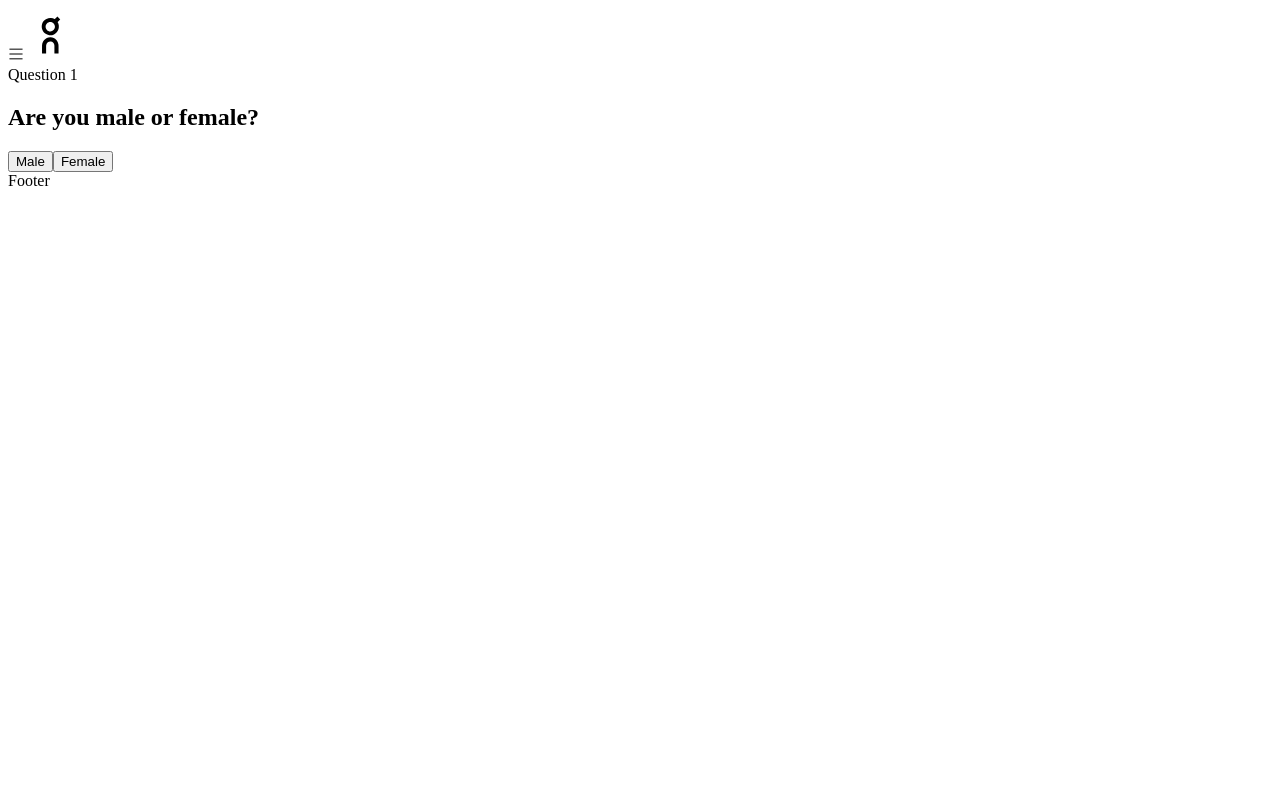
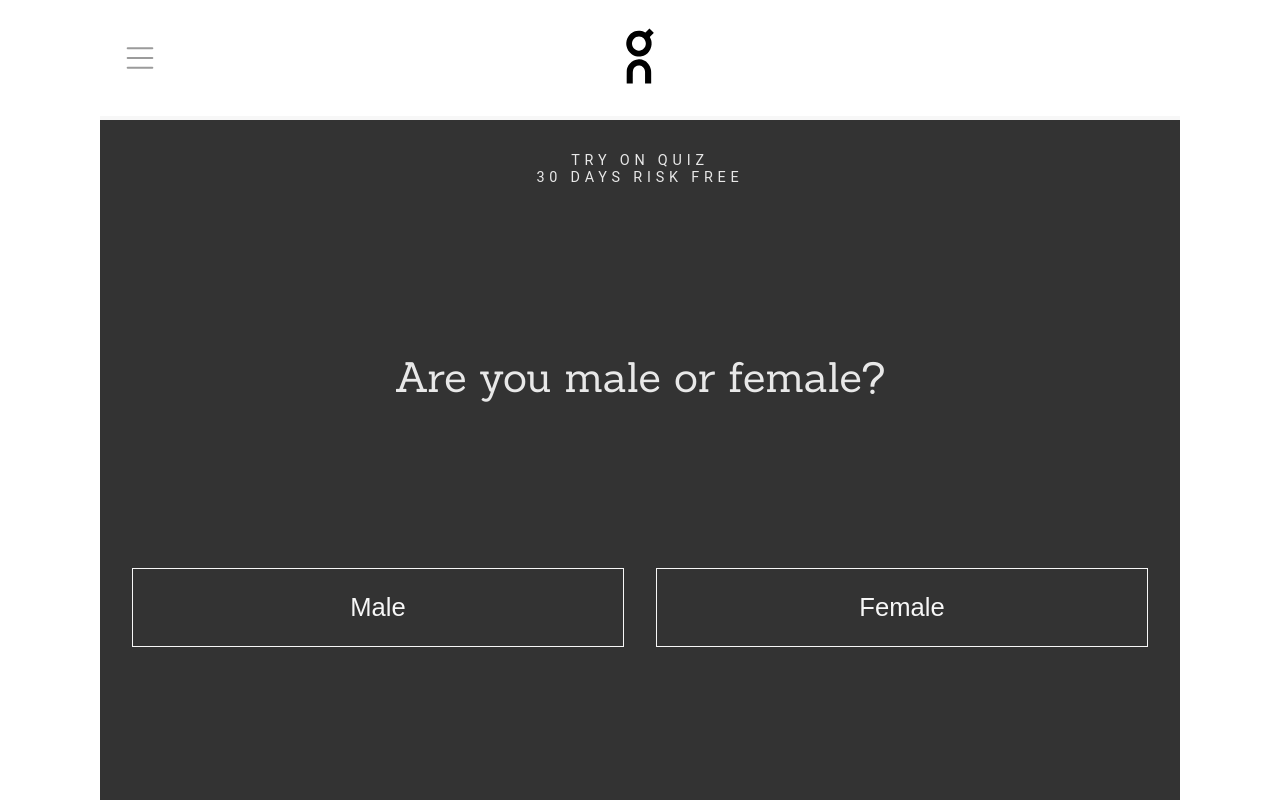
Before and after one commit to yixuanwu4/on-quiz, a Vue app: page /quiz/0 in a window 1280 px wide. Built offline with nearby package versions, Linux system fonts and the light colour scheme; the HTML template or start-up script is replaced by a standard one.

Commit message:
6 add styles (#21)
* chore: add styles

* chore: style result page

* feat: persist in the local storage

```diff
--- a/package.json
+++ b/package.json
@@ -17,6 +17,7 @@
     "format": "prettier --write --experimental-cli src/"
   },
   "dependencies": {
+    "@fontsource/sanchez": "^5.2.8",
     "vue": "^3.5.40",
     "vue-router": "^5.2.0"
   },
--- a/src/App.vue
+++ b/src/App.vue
@@ -5,11 +5,51 @@
 </script>
 
 <template>
-  <header><IconBurger /><IconBrand /></header>
+  <header>
+    <div id="burger">
+      <IconBurger />
+    </div>
+    <div id="brand">
+      <a href="/"><IconBrand /></a>
+    </div>
+  </header>
 
   <RouterView />
-
-  <footer>Footer</footer>
 </template>
 
-<style scoped></style>
+<style scoped>
+header {
+  display: flex;
+  align-items: center;
+  background-color: var(--color-header-background);
+  padding: 1rem;
+  border-block-end: 4px solid var(--color-white-background);
+
+  #burger {
+    display: flex;
+    align-items: center;
+    justify-content: center;
+    width: 3rem;
+
+    svg {
+      width: 2rem;
+      height: 2rem;
+      color: var(--color-gray-text);
+    }
+  }
+
+  #brand {
+    display: flex;
+    align-items: center;
+    justify-content: center;
+    flex: 1;
+    margin-inline-start: -3rem;
+
+    svg {
+      height: 5rem;
+      width: auto;
+      color: var(--color-black-button);
+    }
+  }
+}
+</style>
--- a/src/assets/base.css
+++ b/src/assets/base.css
@@ -1,53 +1,16 @@
-/* color palette from <https://github.com/vuejs/theme> */
 :root {
-  --vt-c-white: #ffffff;
-  --vt-c-white-soft: #f8f8f8;
-  --vt-c-white-mute: #f2f2f2;
+  --color-primary: #3C6473;
+  --color-black-background: #333333;
+  --color-white-background: #F7F7F7;
+  --color-header-background: #FFFFFF;
+  --color-black-button: #000000;
+  --color-gray-button-shade: #747474;
+  --color-black-text: #313131;
+  --color-white-text: #E8E8E8;
+  --color-gray-text: #9B9B9B;
 
-  --vt-c-black: #181818;
-  --vt-c-black-soft: #222222;
-  --vt-c-black-mute: #282828;
-
-  --vt-c-indigo: #2c3e50;
-
-  --vt-c-divider-light-1: rgba(60, 60, 60, 0.29);
-  --vt-c-divider-light-2: rgba(60, 60, 60, 0.12);
-  --vt-c-divider-dark-1: rgba(84, 84, 84, 0.65);
-  --vt-c-divider-dark-2: rgba(84, 84, 84, 0.48);
-
-  --vt-c-text-light-1: var(--vt-c-indigo);
-  --vt-c-text-light-2: rgba(60, 60, 60, 0.66);
-  --vt-c-text-dark-1: var(--vt-c-white);
-  --vt-c-text-dark-2: rgba(235, 235, 235, 0.64);
-}
-
-/* semantic color variables for this project */
-:root {
-  --color-background: var(--vt-c-white);
-  --color-background-soft: var(--vt-c-white-soft);
-  --color-background-mute: var(--vt-c-white-mute);
-
-  --color-border: var(--vt-c-divider-light-2);
-  --color-border-hover: var(--vt-c-divider-light-1);
-
-  --color-heading: var(--vt-c-text-light-1);
-  --color-text: var(--vt-c-text-light-1);
-
-  --section-gap: 160px;
-}
-
-@media (prefers-color-scheme: dark) {
-  :root {
-    --color-background: var(--vt-c-black);
-    --color-background-soft: var(--vt-c-black-soft);
-    --color-background-mute: var(--vt-c-black-mute);
-
-    --color-border: var(--vt-c-divider-dark-2);
-    --color-border-hover: var(--vt-c-divider-dark-1);
-
-    --color-heading: var(--vt-c-text-dark-1);
-    --color-text: var(--vt-c-text-dark-2);
-  }
+  --font-heading: 'Sanchez', serif;
+  --font-body: 'Roboto', sans-serif;
 }
 
 *,
@@ -58,9 +21,66 @@
   font-weight: normal;
 }
 
+html {
+  height: 100%;
+}
+
 body {
-  min-height: 100vh;
+  display: flex;
+  flex-direction: column;
+  align-items: center;
+  min-height: 100%;
   text-rendering: optimizeLegibility;
   -webkit-font-smoothing: antialiased;
   -moz-osx-font-smoothing: grayscale;
+  font-family: var(--font-body);
 }
+
+h1,
+h2,
+h3,
+h4,
+h5,
+h6 {
+  font-family: var(--font-heading);
+}
+
+h1 {
+  font-size: 2.6rem;
+  line-height: 1.5;
+}
+
+.footnote {
+  font-size: 0.9rem;
+  color: var(--color-gray-text);
+  font-weight: bold;
+}
+
+.hint {
+  text-transform: uppercase;
+  letter-spacing: 0.3rem;
+  font-size: 0.9rem;
+}
+
+a.button {
+  text-decoration: none;
+  font-family: var(--font-heading);
+  display: inline-block;
+  margin: 1.5rem 0;
+  padding: 1rem 3rem;
+  font-size: 1.6rem;
+
+  &.primary {
+    background-color: var(--color-black-button);
+    color: var(--color-white-text);
+    border-block-end: 4px solid var(--color-gray-button-shade);
+  }
+
+  &.secondary {
+    background-color: var(--color-primary);
+    color: var(--color-white-text);
+    border-block-end: 4px solid #262D2F;
+    font-size: 1.4rem;
+    padding: 1rem 6rem;
+  }
+}
--- a/src/assets/main.css
+++ b/src/assets/main.css
@@ -1 +1,14 @@
 @import './base.css';
+
+#app {
+  display: flex;
+  flex-direction: column;
+  width: 100%;
+  flex-grow: 1;
+  padding: 0 clamp(1rem, calc((100% - 1080px) / 2), 20%);
+}
+
+main {
+  flex-grow: 1;
+  padding: 1rem;
+}
--- a/src/components/ShoeCard.vue
+++ b/src/components/ShoeCard.vue
@@ -3,6 +3,33 @@
     <header>
       <slot name="header" />
     </header>
-    <slot name="content" />
+    <article>
+      <slot name="content" />
+    </article>
   </div>
 </template>
+
+<style scoped>
+.shoe-card {
+  background-color: var(--color-white-background);
+
+  header {
+    display: flex;
+    align-items: center;
+    justify-content: center;
+    padding: 2rem 0;
+
+    :global(img) {
+      max-width: 40%;
+      height: auto;
+    }
+  }
+
+  article {
+    display: flex;
+    flex-direction: column;
+    gap: 1rem;
+    padding: 2rem;
+  }
+}
+</style>
--- a/src/layouts/QuizLayout.vue
+++ b/src/layouts/QuizLayout.vue
@@ -17,20 +17,48 @@
 const quiz = ref<Quiz | null>(null)
 const isLoading = ref(true)
 const error = ref<string | null>(null)
-const answers = ref<QuizAnswers>({})
-const result = ref<QuizResult>({})
+const QUIZ_ANSWERS_STORAGE_KEY = 'quiz-answers'
+const QUIZ_RESULT_STORAGE_KEY = 'quiz-result'
+
+function getStoredQuizValue<T extends Record<string, number>>(key: string): T {
+  const storedValue = window.localStorage.getItem(key)
+
+  if (!storedValue) {
+    return {} as T
+  }
+
+  try {
+    const parsedValue = JSON.parse(storedValue)
+
+    return parsedValue && typeof parsedValue === 'object' && !Array.isArray(parsedValue)
+      ? (parsedValue as T)
+      : ({} as T)
+  } catch {
+    return {} as T
+  }
+}
+
+function storeQuizValue(key: string, value: Record<string, number>) {
+  window.localStorage.setItem(key, JSON.stringify(value))
+}
+
+const answers = ref<QuizAnswers>(getStoredQuizValue<QuizAnswers>(QUIZ_ANSWERS_STORAGE_KEY))
+const result = ref<QuizResult>(getStoredQuizValue<QuizResult>(QUIZ_RESULT_STORAGE_KEY))
 
 const firstQuestion = computed(() => quiz.value?.questions[0] ?? null)
+const isResultPage = computed(() => route.name === 'result')
 
 function setAnswer(questionId: number, answerIndex: number) {
   answers.value = {
     ...answers.value,
     [questionId]: answerIndex,
   }
+  storeQuizValue(QUIZ_ANSWERS_STORAGE_KEY, answers.value)
 }
 
 function setResult(results: QuizResult) {
   result.value = results
+  storeQuizValue(QUIZ_RESULT_STORAGE_KEY, result.value)
 }
 
 provide(quizContextKey, { quiz, isLoading, error })
@@ -73,9 +101,32 @@
 </script>
 
 <template>
-  <main>
+  <main :class="{ 'result-page': isResultPage }">
     <p v-if="isLoading">Loading quiz...</p>
     <p v-else-if="error">{{ error }}</p>
-    <RouterView v-else />
+    <template v-else>
+      <p class="hint" v-if="!isResultPage">Try On Quiz<br />30 Days Risk Free</p>
+      <RouterView />
+    </template>
   </main>
 </template>
+
+<style scoped>
+main {
+  display: flex;
+  flex-direction: column;
+  flex-grow: 1;
+  background-color: var(--color-black-background);
+  color: var(--color-white-text);
+  padding-block-start: 2rem;
+}
+
+main.result-page {
+  background-color: var(--color-header-background);
+  color: var(--color-black-text);
+}
+
+.hint {
+  text-align: center;
+}
+</style>
--- a/src/main.ts
+++ b/src/main.ts
@@ -1,4 +1,8 @@
+import '@fontsource/sanchez/400.css';
+import './assets/main.css'
+
 import { createApp } from 'vue'
+
 import App from './App.vue'
 import router from './router'
 
--- a/src/views/HomeView.vue
+++ b/src/views/HomeView.vue
@@ -6,6 +6,28 @@
   <main>
     <h1>Take the quiz<br />and try your first pair!</h1>
     <RouterLink to="/quiz" class="button primary">Try On Trial</RouterLink>
-    <span class="footnote">30 Days risk free</span>
+    <p class="footnote">30 Days risk free</p>
+    <img
+      id="background-image"
+      src="@/assets/background.png"
+      alt="Enthusiastic sports man ready to run"
+      draggable="false"
+    />
   </main>
 </template>
+
+<style scoped>
+main {
+  position: relative;
+  background-color: var(--color-white-background);
+  padding-block-start: 10rem;
+  z-index: 1;
+}
+
+#background-image {
+  position: absolute;
+  bottom: 0;
+  right: -310px;
+  mask-image: linear-gradient(to bottom, rgba(0, 0, 0, 1) 50%, rgba(0, 0, 0, 0) 100%);
+}
+</style>
--- a/src/views/LoadingView.vue
+++ b/src/views/LoadingView.vue
@@ -10,7 +10,7 @@
 } from '@/quiz'
 
 const MIN_LOADING_TIME = 2000
-const MAX_LOADING_TIME = 6000
+const MAX_LOADING_TIME = 5000
 
 const router = useRouter()
 const quizContext = inject(quizContextKey)
@@ -68,8 +68,18 @@
 </script>
 
 <template>
-  <main>
+  <section>
     <img src="@/assets/loader.gif" alt="Loading..." class="loading-spinner" />
     <p>We're running to get your results.</p>
-  </main>
+  </section>
 </template>
+
+<style scoped>
+section {
+  display: flex;
+  flex-direction: column;
+  align-items: center;
+  justify-content: center;
+  flex-grow: 1;
+}
+</style>
--- a/src/views/QuestionView.vue
+++ b/src/views/QuestionView.vue
@@ -39,9 +39,9 @@
 
 <template>
   <section v-if="question">
-    <span>Question {{ question.id + 1 }}</span>
     <h1>{{ question.copy }}</h1>
 
+    <div>
       <button
         v-for="answer in question.answers"
         :key="answer.copy"
@@ -50,7 +50,36 @@
       >
         {{ answer.copy }}
       </button>
+    </div>
   </section>
 
   <p v-else>Question not found.</p>
 </template>
+
+<style scoped>
+section {
+  display: flex;
+  margin-block-start: 10rem;
+  flex-direction: column;
+  align-items: center;
+  gap: 10rem;
+  padding-inline: 1rem;
+}
+
+div {
+  display: flex;
+  gap: 2rem;
+  width: 100%;
+
+  button {
+    display: block;
+    padding: 1.5rem 3rem;
+    background: transparent;
+    border: 1px solid var(--color-white-background);
+    color: var(--color-white-background);
+    flex: 1;
+    font-size: 1.6rem;
+    cursor: pointer;
+  }
+}
+</style>
--- a/src/views/ResultView.vue
+++ b/src/views/ResultView.vue
@@ -33,7 +33,7 @@
 </script>
 
 <template>
-  <main>
+  <section>
     <h1>Congratulations!</h1>
     <p>{{ recommendationCopy }}</p>
     <ol>
@@ -45,10 +45,51 @@
             </template>
             <template v-slot:content>
               <h2>{{ shoe?.name }}</h2>
+              <p class="description">
+                Your perfect partner in the world's lightest fully-cushioned shoe for Running
+                Remixed.
+              </p>
+              <p class="meta">200 CHF | Neon & Grey</p>
+              <img
+                src="@/assets/colorselection.png"
+                alt="Color selection"
+                class="color-selection"
+              />
             </template>
           </ShoeCard>
+          <a href="https://on.com" class="button secondary">Shop now</a>
         </li>
       </template>
     </ol>
-  </main>
+  </section>
 </template>
+
+<style scoped>
+section {
+  display: flex;
+  flex-direction: column;
+  gap: 2rem;
+
+  ol {
+    padding: 0;
+    list-style: none;
+
+    li {
+      display: flex;
+      flex-direction: column;
+
+      .button {
+        align-self: center;
+      }
+
+      .description {
+        color: var(--color-gray-text);
+      }
+
+      .color-selection {
+        width: 6rem;
+      }
+    }
+  }
+}
+</style>
```
Also changed, not shown: src/assets/colorselection.png (added), 1 other file (tests, documents, lock files or other folders). Lines whose indentation alone changed are shown as unchanged.
